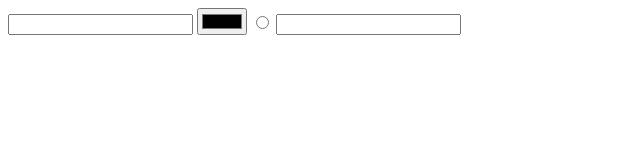
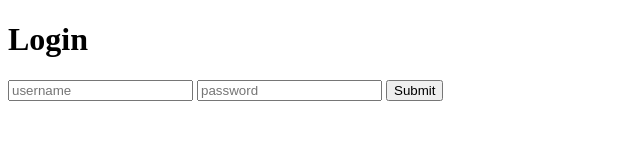
Before and after one commit to garcia-rb/webdevbootcamp, a plain HTML site: page forms.html in a window 1280 px wide. Shown: the whole page, without its empty margins (0-640 px from the left). Drawn offline with Linux system fonts and the light colour scheme.

Commit message:
forms
changed ino=put types to match a username/password format

```diff
--- a/forms.html
+++ b/forms.html
@@ -3,12 +3,12 @@
 <head>
 	<title>Form Demo</title>
 </head>
+<body>
+<h1>Login</h1>
 
-<input type="text">
-<input type="color">
-<input type="radio">
-<input type="password">
-
+<input type="text" placeholder="username"'>
+<input type="password" placeholder="password">
+<input type="submit">
 </body>
 
 </html>
```
Also changed, not shown: 1 other file.
